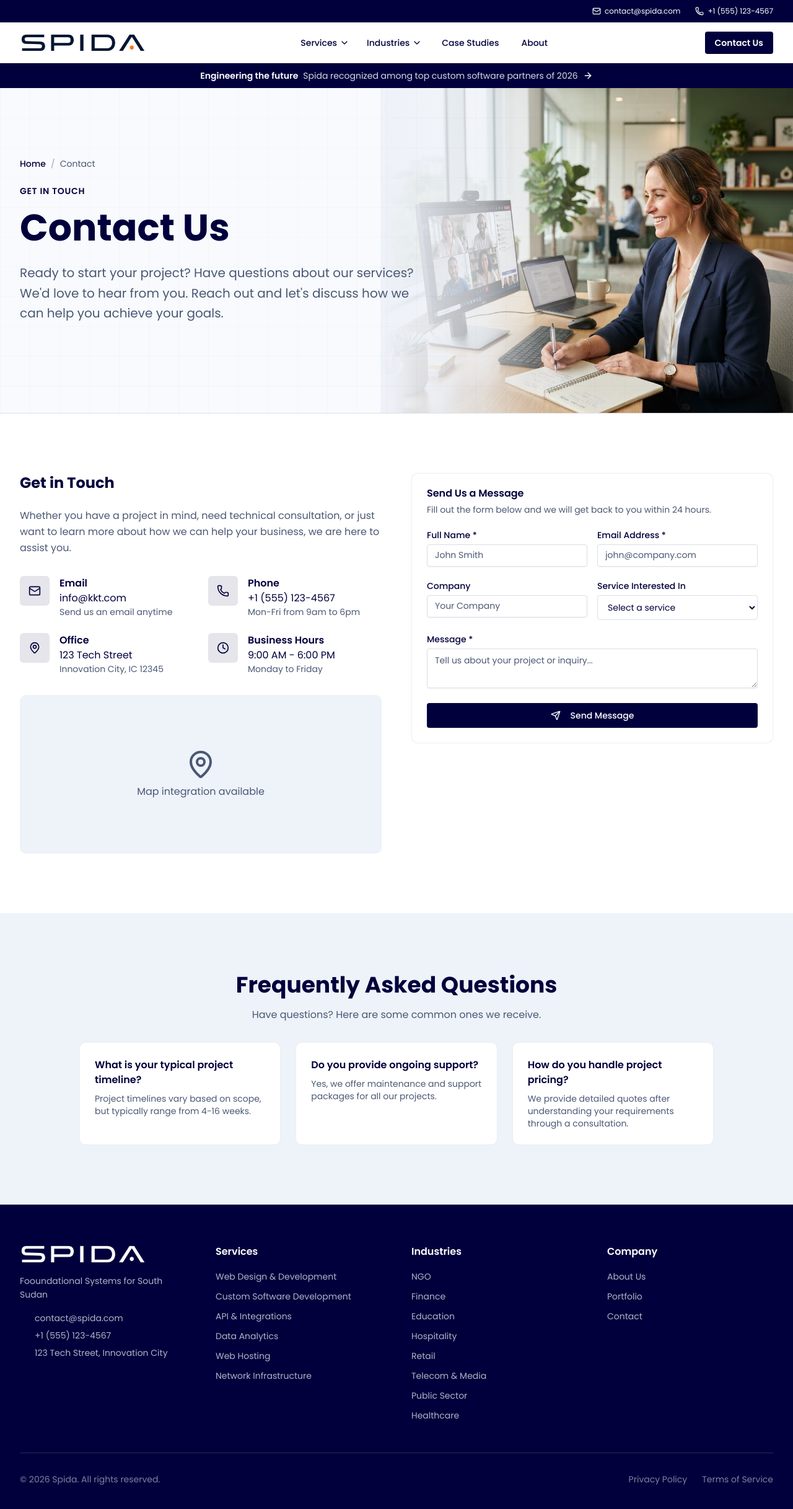
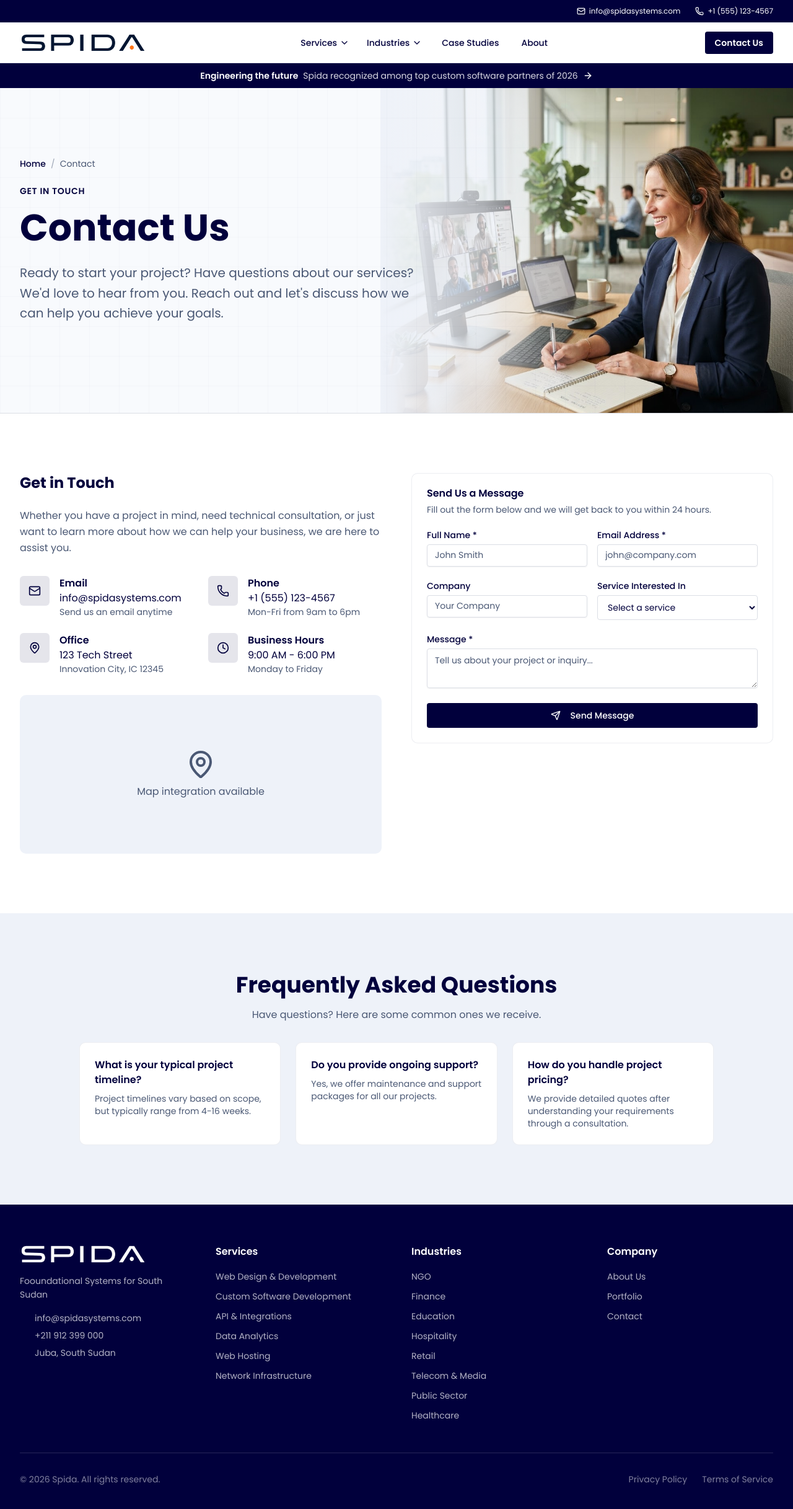
Before and after one commit to makueiathiengdit/spida, a Next.js app: page /contact in a window 1280 px wide. Shown: the top 2434 px of the page at 62% size. Built offline with nearby package versions, Linux system fonts and the light colour scheme.

Commit message:
update email

```diff
--- a/app/contact/contact-form.tsx
+++ b/app/contact/contact-form.tsx
@@ -14,7 +14,7 @@ const contactInfo = [
   {
     icon: Mail,
     title: "Email",
-    value: "info@kkt.com",
+    value: "info@spidasystems.com",
     description: "Send us an email anytime",
   },
   {
--- a/components/footer.tsx
+++ b/components/footer.tsx
@@ -51,15 +51,15 @@ export function Footer() {
             <div className="space-y-2 text-sm">
               <div className="flex items-center gap-2 text-background/70">
                 <Mail className="h-4 w-4 text-primary" />
-                <span>contact@spida.com</span>
+                <span>info@spidasystems.com</span>
               </div>
               <div className="flex items-center gap-2 text-background/70">
                 <Phone className="h-4 w-4 text-primary" />
-                <span>+1 (555) 123-4567</span>
+                <span>+211 912 399 000</span>
               </div>
               <div className="flex items-center gap-2 text-background/70">
                 <MapPin className="h-4 w-4 text-primary" />
-                <span>123 Tech Street, Innovation City</span>
+                <span>Juba, South Sudan</span>
               </div>
             </div>
           </div>
--- a/components/navbar.tsx
+++ b/components/navbar.tsx
@@ -258,11 +258,11 @@ export function Navbar() {
       <div className="hidden md:block border-b border-border bg-foreground text-background">
         <div className="container mx-auto flex h-9 items-center justify-end gap-6 px-4 lg:px-8 text-xs">
           <a
-            href="mailto:contact@spida.com"
+            href="mailto:info@spidasystems.com"
             className="flex items-center gap-1.5 hover:text-primary transition-colors"
           >
             <Mail className="h-3.5 w-3.5" />
-            contact@spida.com
+            info@spidasystems.com
           </a>
           <a
             href="tel:+15551234567"
```
